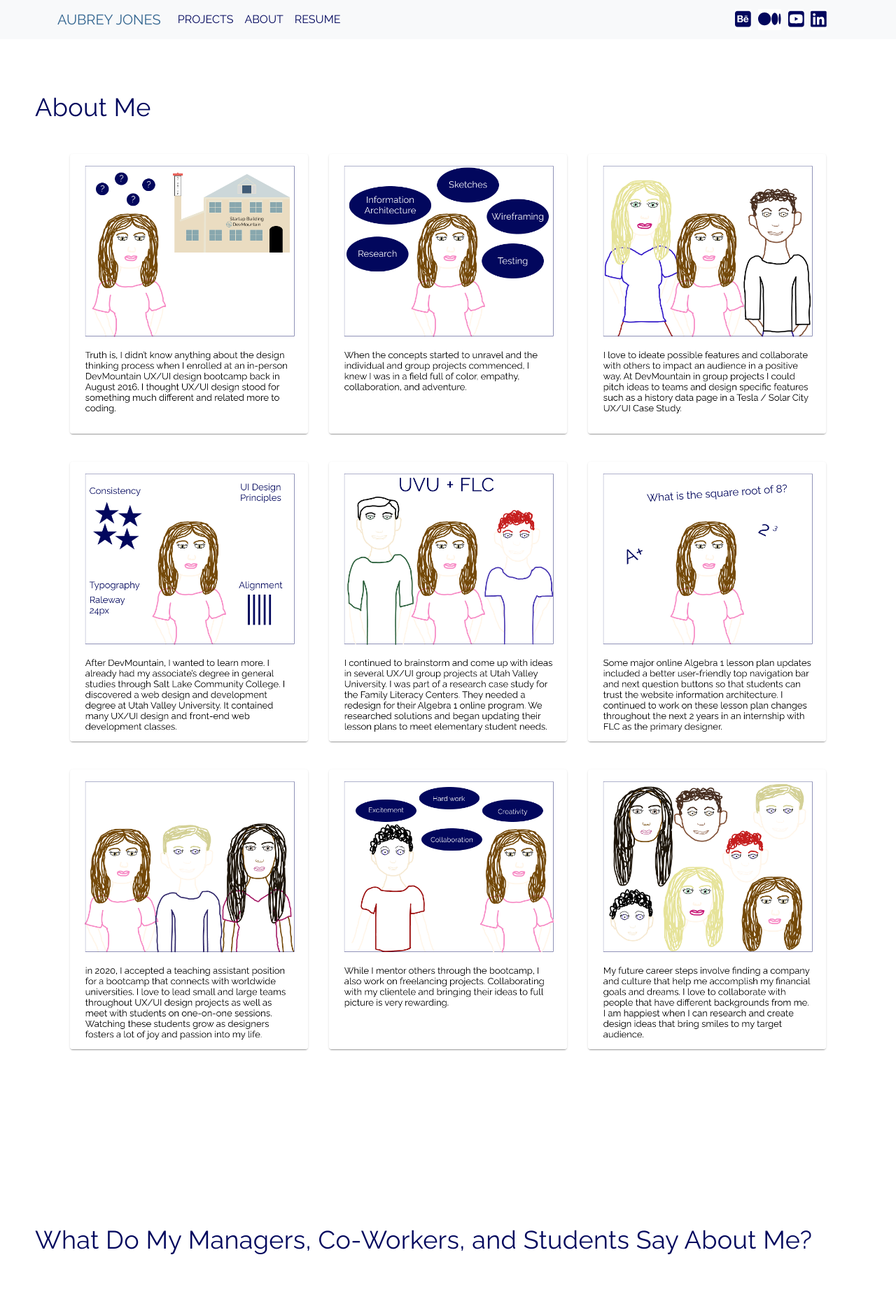
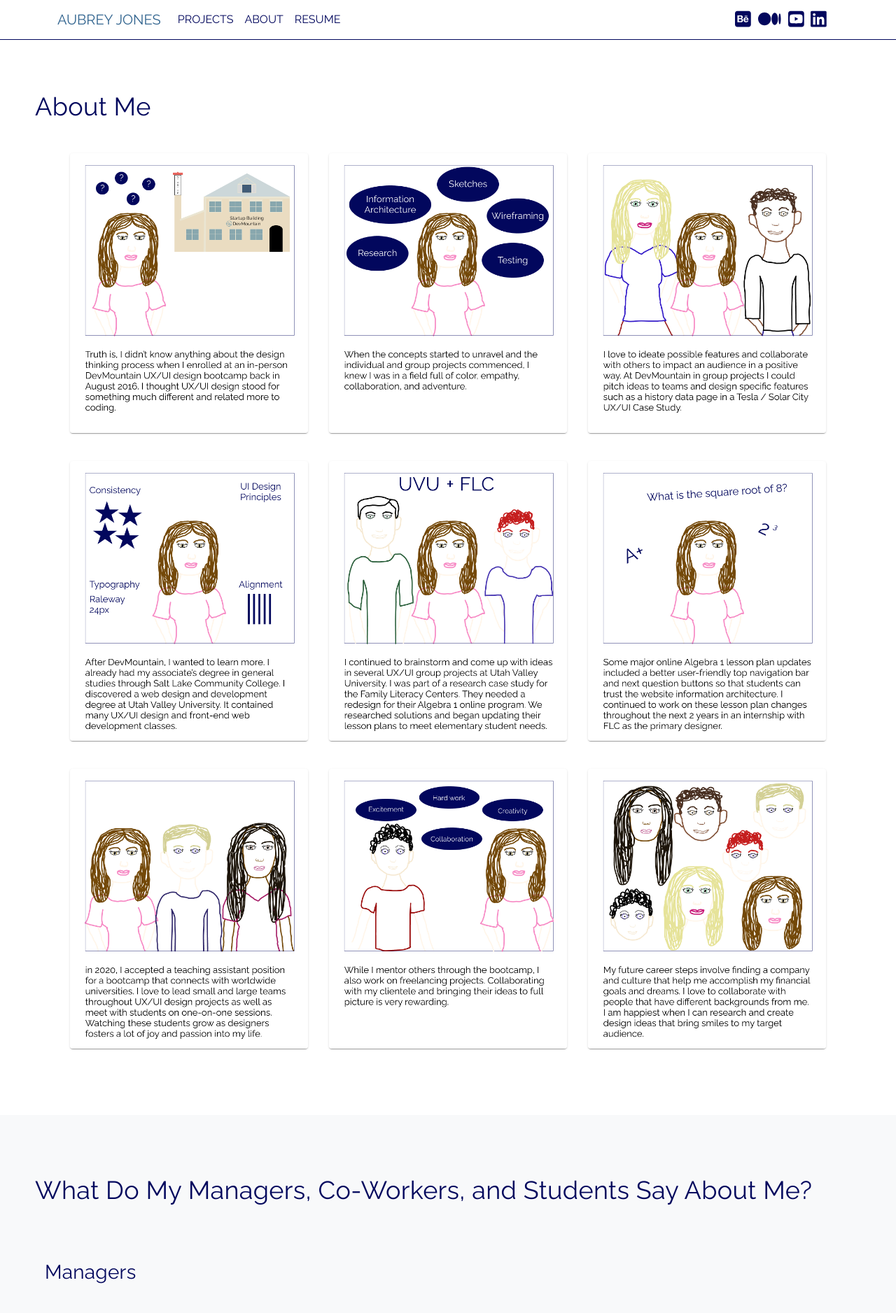
Before and after one commit to aubreyjonescreatives/ux-ui-portfolio, a React (Create React App) app: page /about in a window 1280 px wide. Shown: the top 1877 px of the page at 70% size. Built offline with nearby package versions, Linux system fonts and the light colour scheme.

Commit message:
updated header colors

```diff
--- a/src/Components/Footer.js
+++ b/src/Components/Footer.js
@@ -9,7 +9,8 @@ const footerStyles = {
   fontFamily: 'Raleway, sans-serif',
   fontWeight: '300',
   color: '#02075D',
-  backgroundColor: '#F8F9FA'
+  backgroundColor: 'white',
+  borderTop: '1px solid #02075D'
 }
 
 
--- a/src/Components/NavBar.js
+++ b/src/Components/NavBar.js
@@ -14,7 +14,7 @@ const NavBar = () => {
 
   return (
   <>
-<Navbar bg="light" expand="lg">
+<Navbar expand="lg">
       <Container>
         <Navbar.Brand href="/" className="navLogo">AUBREY JONES</Navbar.Brand>
         <Navbar.Toggle aria-controls="basic-navbar-nav" />
--- a/src/Pages/About.js
+++ b/src/Pages/About.js
@@ -17,6 +17,16 @@ import StoryBoardBox9 from '../Images/aboutme/ninthbox.png';
 import MyDesignProcess from '../Images/aboutme/designprocess.png';
 
 
+
+
+
+const boxStylesA = {
+  backgroundColor: '#ffffff',
+ paddingBottom: '75px'
+
+}
+
+
 const headerStylesA = {
   margin: '125px 100px 20px 50px',
   color: '#02075D',
@@ -28,14 +38,23 @@ const headerStylesA = {
 
   }
 
+const boxStylesB = {
+  backgroundColor: '#F8F9FA',
+  paddingTop: '5px',
+  paddingBottom: '50px'
+
+}
+
+const headerStylesB = {
+  margin: '75px 100px 20px 50px',
+  color: '#02075D',
+  fontSize: '36px',
+  fontFamily: 'Raleway, sans-serif',
+//  fontWeight: '400',
 
 
-const casestudyBox = {
-  backgroundColor: 'ffffff',
-  borderTop: '.5px solid #30638E',
-  paddingBottom: '100px'
 
-}
+  }
 
 
 
@@ -91,7 +110,7 @@ const testimonialParagraph = {
 const About = () => {
   return (
     <>
-    <Box sx={casestudyBox}>
+    <Box sx={boxStylesA}>
 
     <Typography sx={headerStylesA} id="aboutme">About Me</Typography>
 
@@ -278,9 +297,9 @@ const About = () => {
 
     </Box>
 
-    <Box>
+    <Box sx={boxStylesB}>
 
-    <Typography sx={headerStylesA} id="aboutme">What Do My Managers, Co-Workers, and Students Say About Me?</Typography>
+    <Typography sx={headerStylesB} id="aboutme">What Do My Managers, Co-Workers, and Students Say About Me?</Typography>
 
     <Container>
     <Typography sx={testimonialTitle}>Managers</Typography>
@@ -313,13 +332,13 @@ const About = () => {
     </Box>
 
 
-    <Box>
+    <Box sx={boxStylesA}>
 
    {/*  //questions sourced from this website: https://www.toptal.com/designers/ux/interview-questions
 
     //my answers are from me* */}
 
-    <Typography sx={headerStylesA} id="aboutme">Interview Q&A</Typography>
+    <Typography sx={headerStylesB} id="aboutme">Interview Q&A</Typography>
 
     <Container>
     <Typography sx={questionStyles}>1. Describe your design process and what methods you follow.</Typography>
@@ -407,8 +426,8 @@ const About = () => {
 
     </Box>
 
-    <Box>
-    <Typography sx={headerStylesA}>Hobbies</Typography>
+    <Box sx={boxStylesB}>
+    <Typography sx={headerStylesB}>Hobbies</Typography>
 
 
     </Box>
--- a/src/Pages/Landing.js
+++ b/src/Pages/Landing.js
@@ -41,7 +41,7 @@ const introText = {
   padding: '10px',
   fontSize: '36px',
   fontFamily: 'Raleway, sans-serif',
-  color: '#30638E',
+  color: '#02075D',
 
 }
 
@@ -61,7 +61,7 @@ const casestudyBox = {
 
 const headerStylesA = {
     margin: '50px 100px 20px 50px',
-    color: '#30638E',
+    color: '#02075D',
     fontSize: '36px',
     fontFamily: 'Raleway, sans-serif',
   //  fontWeight: '400',
--- a/src/Portfolio.css
+++ b/src/Portfolio.css
@@ -81,6 +81,12 @@ p {
 
 .navbar, .container {
     display: grid;
+
+}
+
+.navbar {
+    background-color: white !important;
+    border-bottom: 1px solid #02075D;
 }
 
 .navbar-nav, .navLink {
```
